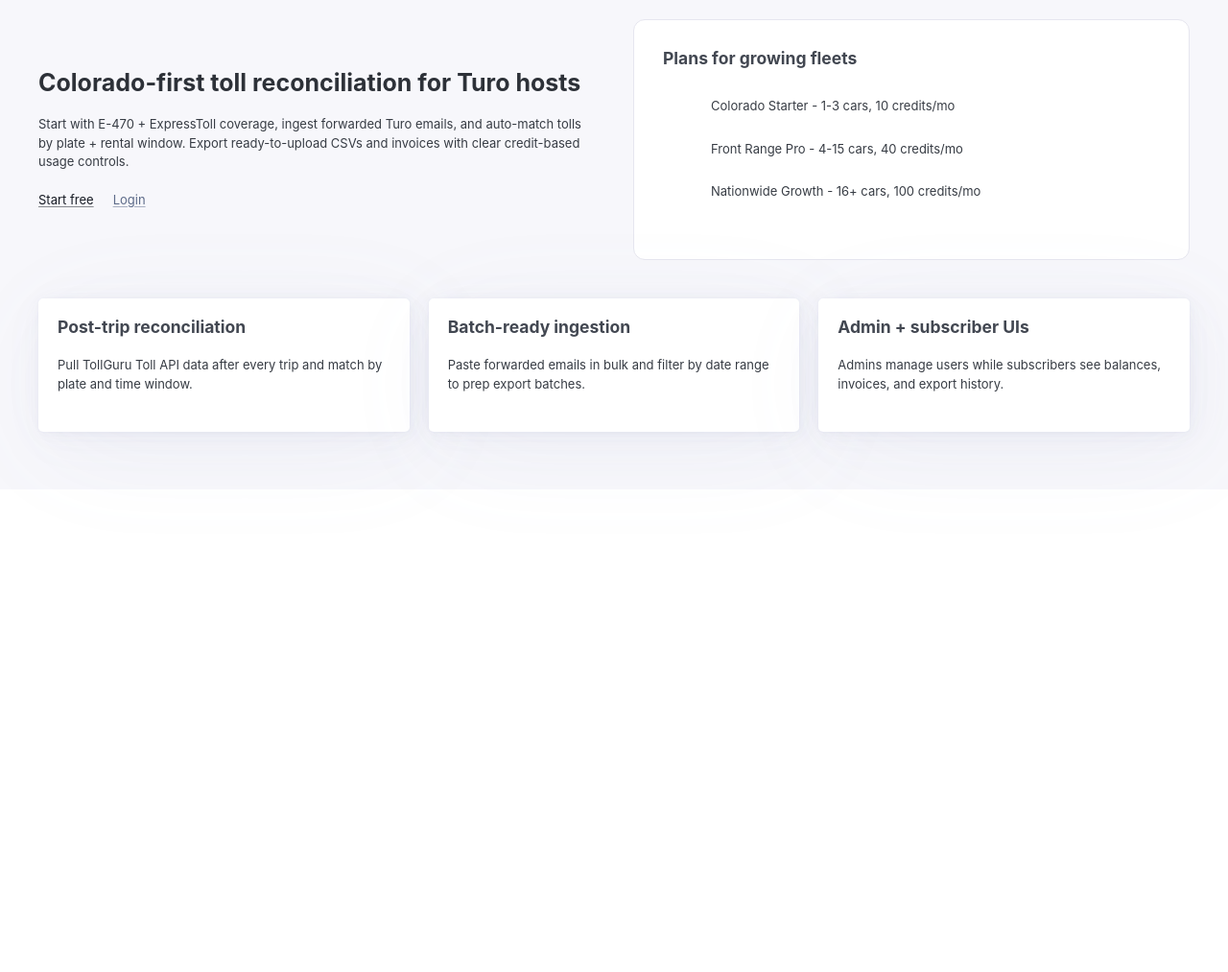
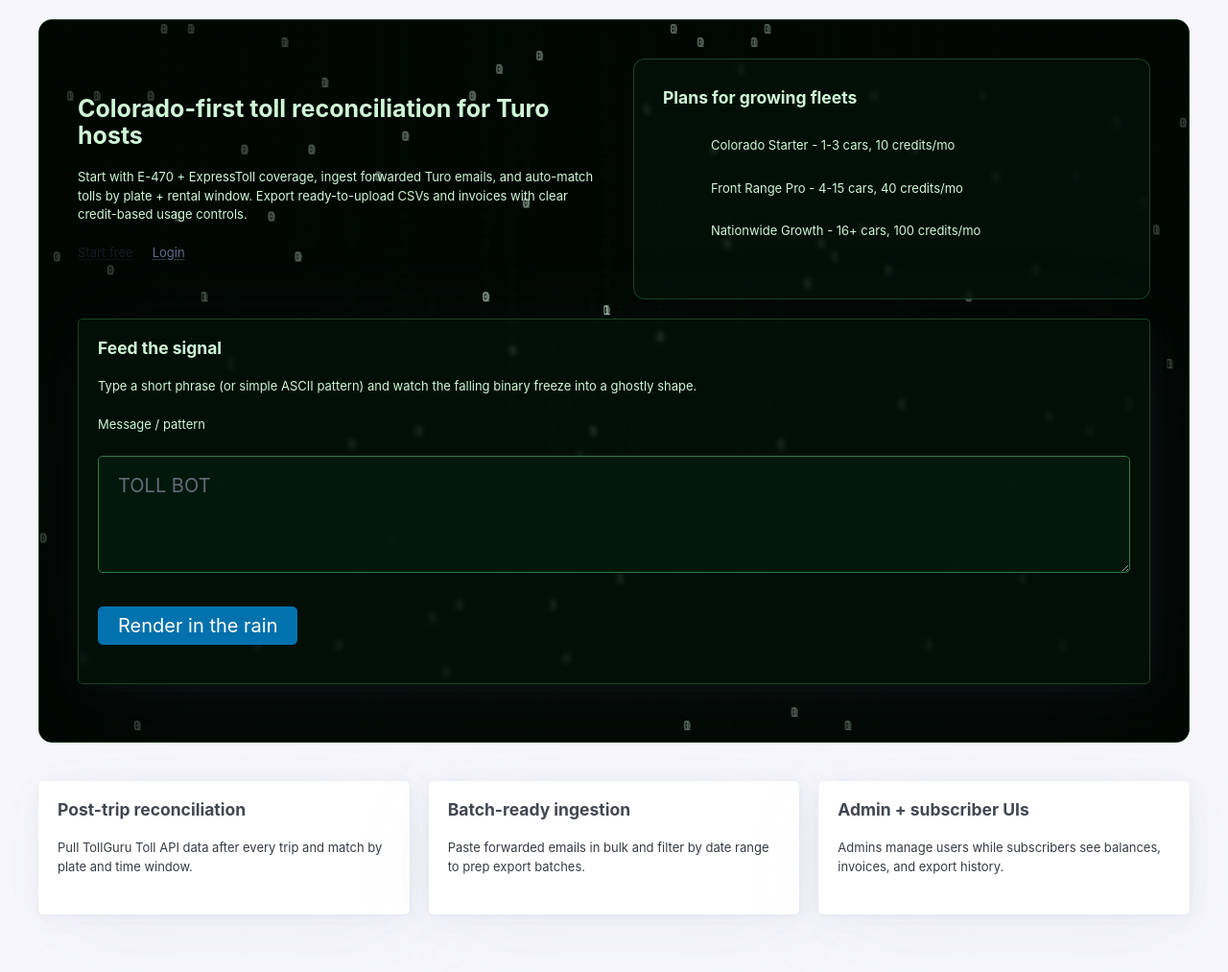
Before and after one commit to cloudbossdev/toll-bill-bot, a Flask app: page / in a window 1280 px wide. Shown: the part 81-1094 px from the top of the page at 96% size. Before the commit the page ends 560 px from the top, so only its background shows below. Run offline with Flask 3, Linux system fonts and the light colour scheme; some libraries are stand-ins or nearby versions.

Commit message:
Add interactive matrix-style binary background on homepage

```diff
--- a/static/app.js
+++ b/static/app.js
@@ -3,6 +3,9 @@ const statusToast = document.getElementById('statusToast');
 let pendingLink = null;
 
 function showStatus(message) {
+  if (!statusToast) {
+    return;
+  }
   statusToast.textContent = message;
   statusToast.classList.add('show');
   setTimeout(() => statusToast.classList.remove('show'), 2500);
@@ -89,3 +92,141 @@ deleteButtons.forEach((button) => {
     }
   });
 });
+
+function initializeMatrixEffect() {
+  const matrixRoot = document.querySelector('[data-matrix-demo]');
+  const canvas = document.getElementById('matrixCanvas');
+  const form = document.getElementById('matrixForm');
+  const input = document.getElementById('matrixInput');
+  if (!matrixRoot || !canvas || !form || !input) {
+    return;
+  }
+
+  const ctx = canvas.getContext('2d');
+  if (!ctx) {
+    return;
+  }
+
+  const glyphs = ['0', '1'];
+  const fontSize = 14;
+  const freezeSpeed = 0.006;
+  let columns = 0;
+  let rows = 0;
+  let drops = [];
+  let freezeMap = [];
+
+  function resizeCanvas() {
+    const rect = matrixRoot.getBoundingClientRect();
+    canvas.width = Math.max(Math.floor(rect.width), 240);
+    canvas.height = Math.max(Math.floor(rect.height), 280);
+    columns = Math.ceil(canvas.width / fontSize);
+    rows = Math.ceil(canvas.height / fontSize);
+    drops = Array.from({ length: columns }, () => Math.floor(Math.random() * rows));
+    freezeMap = Array.from({ length: rows }, () => Array(columns).fill(0));
+  }
+
+  function drawTargetToMap(text) {
+    const local = document.createElement('canvas');
+    local.width = columns;
+    local.height = rows;
+    const localCtx = local.getContext('2d');
+    if (!localCtx) {
+      return;
+    }
+
+    localCtx.fillStyle = '#000';
+    localCtx.fillRect(0, 0, columns, rows);
+    localCtx.fillStyle = '#fff';
+
+    const lineList = text
+      .trim()
+      .split('\n')
+      .map((line) => line.trimEnd())
+      .filter((line) => line.length > 0)
+      .slice(0, 6);
+
+    const lines = lineList.length > 0 ? lineList : ['TOLL BOT'];
+    const maxLen = Math.max(...lines.map((line) => line.length), 1);
+    const textSize = Math.max(6, Math.floor(Math.min(columns / (maxLen * 0.62), rows / (lines.length * 1.2))));
+    localCtx.font = `${textSize}px monospace`;
+    localCtx.textAlign = 'center';
+    localCtx.textBaseline = 'middle';
+
+    const centerX = columns / 2;
+    const lineHeight = textSize * 1.2;
+    const startY = rows / 2 - ((lines.length - 1) * lineHeight) / 2;
+
+    lines.forEach((line, index) => {
+      localCtx.fillText(line, centerX, startY + index * lineHeight);
+    });
+
+    const imageData = localCtx.getImageData(0, 0, columns, rows).data;
+    const target = Array.from({ length: rows }, () => Array(columns).fill(0));
+
+    for (let y = 0; y < rows; y += 1) {
+      for (let x = 0; x < columns; x += 1) {
+        const i = (y * columns + x) * 4;
+        const alpha = imageData[i + 3];
+        target[y][x] = alpha > 30 ? 1 : 0;
+      }
+    }
+
+    freezeMap = target;
+  }
+
+  function diffuseFreeze() {
+    for (let y = 0; y < rows; y += 1) {
+      for (let x = 0; x < columns; x += 1) {
+        if (freezeMap[y][x] === 1) {
+          if (Math.random() < freezeSpeed) {
+            freezeMap[y][x] = 2;
+          }
+        } else if (freezeMap[y][x] === 2 && Math.random() < 0.001) {
+          freezeMap[y][x] = 1;
+        }
+      }
+    }
+  }
+
+  function draw() {
+    ctx.fillStyle = 'rgba(0, 10, 4, 0.18)';
+    ctx.fillRect(0, 0, canvas.width, canvas.height);
+    ctx.font = `${fontSize}px monospace`;
+
+    for (let column = 0; column < columns; column += 1) {
+      const row = drops[column];
+      const x = column * fontSize;
+      const y = row * fontSize;
+      const state = freezeMap[row]?.[column] ?? 0;
+
+      if (state === 2) {
+        ctx.fillStyle = '#e8ffec';
+        ctx.fillText(glyphs[Math.random() > 0.5 ? 1 : 0], x, y);
+      } else {
+        ctx.fillStyle = '#63f28c';
+        ctx.fillText(glyphs[Math.random() > 0.5 ? 1 : 0], x, y);
+        drops[column] = row > rows || Math.random() > 0.975 ? 0 : row + 1;
+      }
+    }
+
+    diffuseFreeze();
+    window.requestAnimationFrame(draw);
+  }
+
+  resizeCanvas();
+  drawTargetToMap('TOLL BOT');
+  draw();
+
+  form.addEventListener('submit', (event) => {
+    event.preventDefault();
+    drawTargetToMap(input.value || 'TOLL BOT');
+    showStatus('Signal captured. Diffusing glyph lock...');
+  });
+
+  window.addEventListener('resize', () => {
+    resizeCanvas();
+    drawTargetToMap(input.value || 'TOLL BOT');
+  });
+}
+
+initializeMatrixEffect();
--- a/static/style.css
+++ b/static/style.css
@@ -209,6 +209,78 @@ nav {
   padding: 0.18rem 0.35rem;
 }
 
+.matrix-demo {
+  position: relative;
+  overflow: hidden;
+  border-radius: 14px;
+  margin-bottom: 2rem;
+  border: 1px solid #1b4227;
+  background: #031109;
+  min-height: 550px;
+}
+
+.matrix-canvas {
+  position: absolute;
+  inset: 0;
+  width: 100%;
+  height: 100%;
+}
+
+.matrix-overlay {
+  position: absolute;
+  inset: 0;
+  pointer-events: none;
+  background: radial-gradient(circle at center, rgba(4, 24, 14, 0.25) 0%, rgba(1, 8, 4, 0.78) 75%);
+}
+
+.matrix-content {
+  position: relative;
+  z-index: 2;
+  padding: 2rem;
+}
+
+.matrix-demo .hero {
+  margin-bottom: 1rem;
+}
+
+.matrix-demo .hero h1,
+.matrix-demo .hero p,
+.matrix-demo .hero h3,
+.matrix-demo .hero li,
+.matrix-demo .matrix-control h3,
+.matrix-demo .matrix-control p,
+.matrix-demo .matrix-control label {
+  color: #cff7d6;
+}
+
+.matrix-demo .pricing-card,
+.matrix-demo .matrix-control {
+  background: rgba(3, 18, 10, 0.78);
+  border: 1px solid rgba(96, 212, 125, 0.25);
+  backdrop-filter: blur(2px);
+}
+
+.matrix-control {
+  margin-top: 1rem;
+}
+
+.matrix-form {
+  display: grid;
+  gap: 0.75rem;
+}
+
+.matrix-form textarea {
+  min-height: 80px;
+  resize: vertical;
+  border-color: #2e7f48;
+  background: rgba(4, 26, 13, 0.9);
+  color: #e5ffe9;
+}
+
+.matrix-form button {
+  width: fit-content;
+}
+
 @media (max-width: 899px) {
   .admin-layout {
     grid-template-columns: 1fr;
@@ -278,6 +350,10 @@ button {
   .dashboard-header {
     flex-direction: column;
   }
+
+  .matrix-content {
+    padding: 1rem;
+  }
 }
 
 h1 { font-size: 1.25rem !important; }
--- a/templates/home.html
+++ b/templates/home.html
@@ -1,6 +1,10 @@
 {% extends 'base.html' %}
 
 {% block content %}
+<section class="matrix-demo" data-matrix-demo>
+  <canvas id="matrixCanvas" class="matrix-canvas" aria-hidden="true"></canvas>
+  <div class="matrix-overlay"></div>
+  <div class="matrix-content">
     <section class="hero">
       <div>
         <h1>Colorado-first toll reconciliation for Turo hosts</h1>
@@ -24,6 +28,21 @@
       </aside>
     </section>
 
+    <article class="matrix-control" aria-labelledby="matrixControlHeading">
+      <h3 id="matrixControlHeading">Feed the signal</h3>
+      <p class="muted">
+        Type a short phrase (or simple ASCII pattern) and watch the falling binary freeze
+        into a ghostly shape.
+      </p>
+      <form id="matrixForm" class="matrix-form">
+        <label for="matrixInput">Message / pattern</label>
+        <textarea id="matrixInput" rows="3" maxlength="140" placeholder="TOLL BOT"></textarea>
+        <button type="submit">Render in the rain</button>
+      </form>
+    </article>
+  </div>
+</section>
+
 <section class="grid">
   <article>
     <h3>Post-trip reconciliation</h3>
```
Lines whose indentation alone changed are shown as unchanged.
